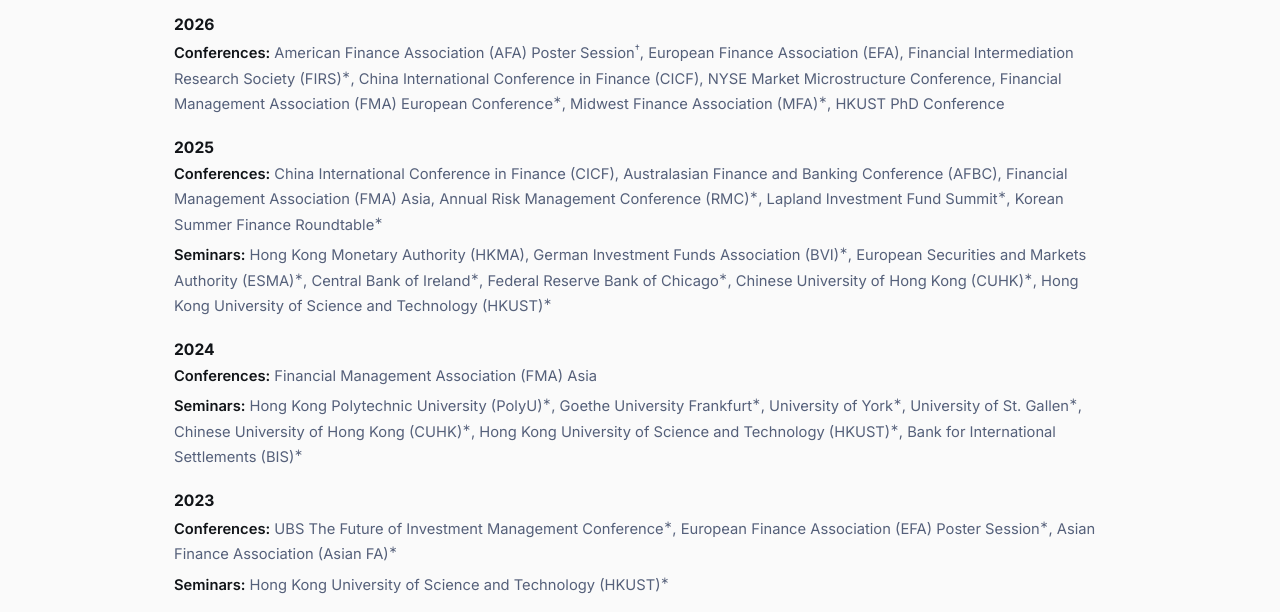
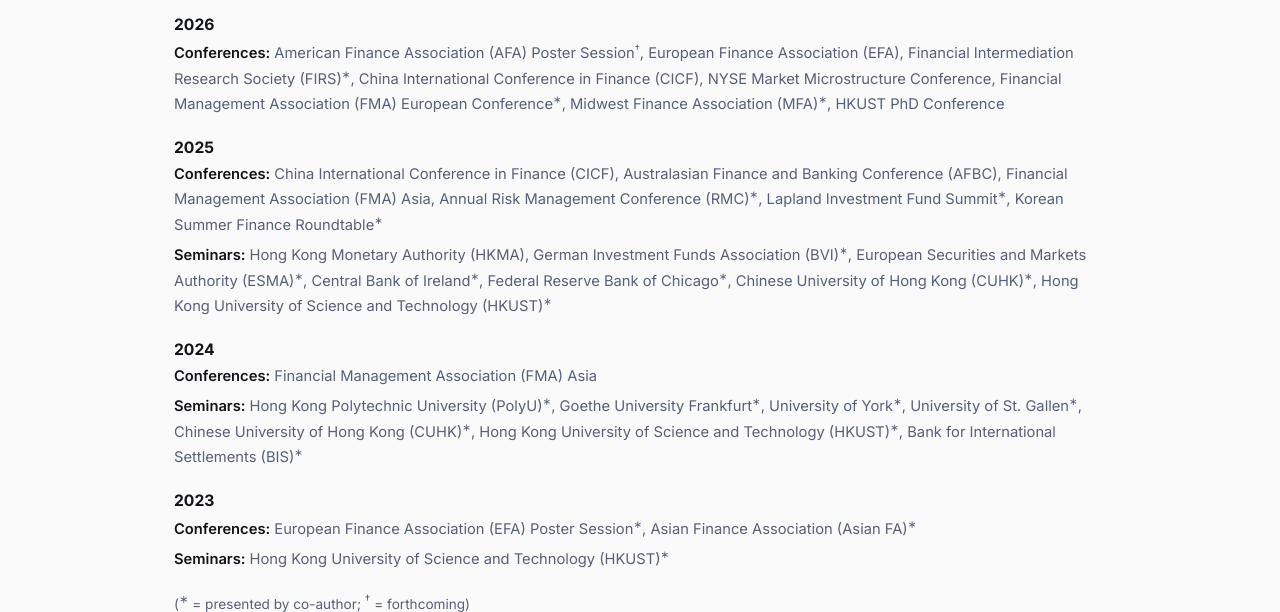
Before and after one commit to yuetningchau/yuet-chau-website, a plain HTML site: page presentations.html in a window 1280 px wide. Shown: the part 173-785 px from the top of the page. Drawn offline with Linux system fonts and the light colour scheme.

Commit message:
Remove UBS conference from presentations and update CV

```diff
--- a/presentations.html
+++ b/presentations.html
@@ -77,7 +77,6 @@
     <div class="pres">
       <div class="pres-year">2023</div>
       <p><strong>Conferences:</strong>
-        UBS The Future of Investment Management Conference<sup>&lowast;</sup>,
         European Finance Association (EFA) Poster Session<sup>&lowast;</sup>,
         Asian Finance Association (Asian FA)<sup>&lowast;</sup></p>
       <p><strong>Seminars:</strong>
```
Also changed, not shown: 1 other file.
